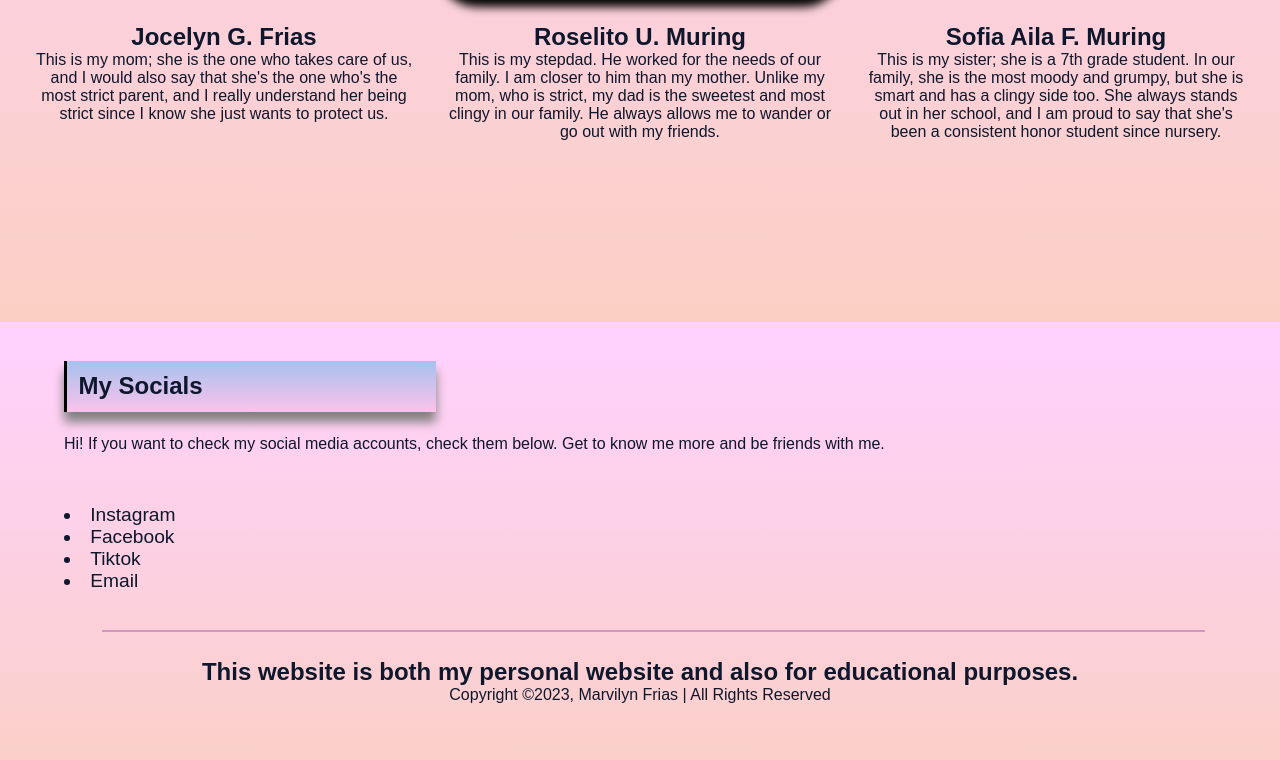
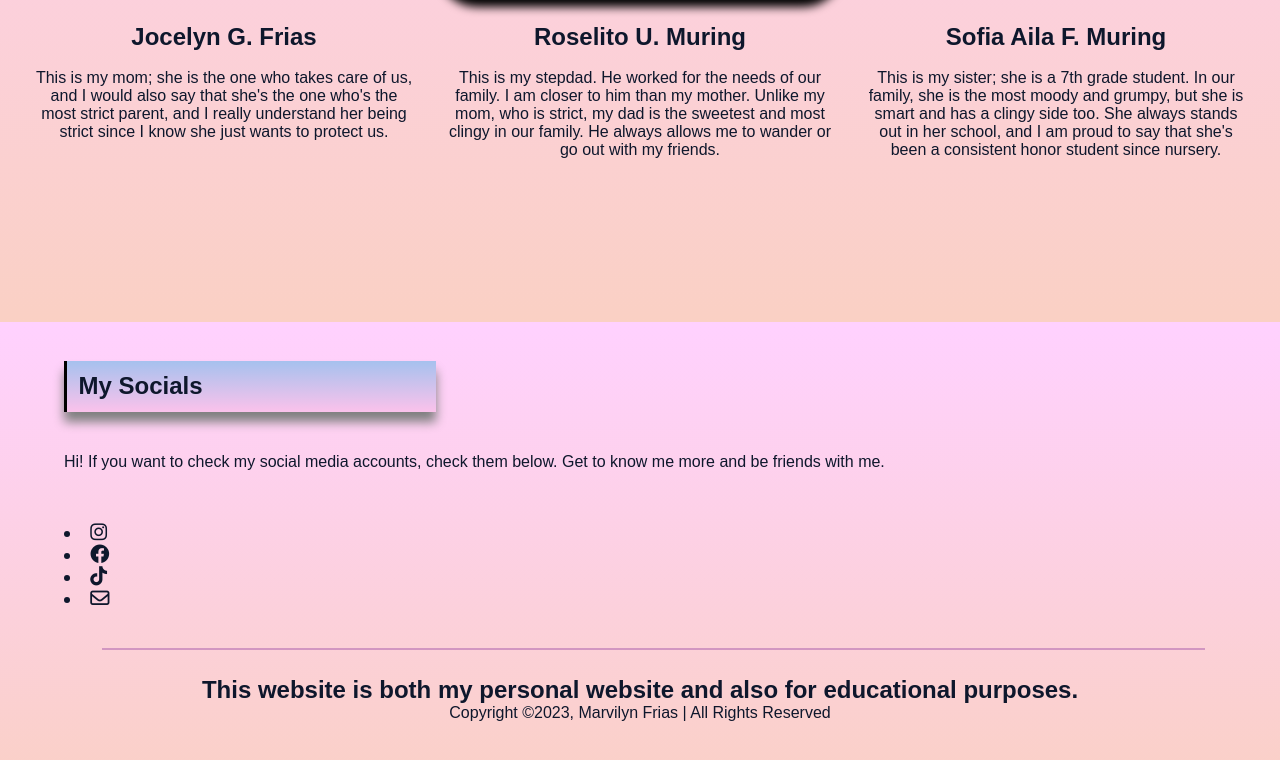
Before and after one commit to lynxzinxz/marvilynfrias, a plain HTML site: page index.html in a window 1280 px wide. Shown: the part 4261-5021 px from the top of the page. Drawn offline with Linux system fonts and the light colour scheme.

Commit message:
Update index.html

```diff
--- a/index.html
+++ b/index.html
@@ -7,6 +7,7 @@
     <title>Personal Website</title>
     <link rel="stylesheet" href="style.css">
     <link rel="icon" href="https://scontent.fmnl3-3.fna.fbcdn.net/v/t39.30808-6/370043949_1419913018557609_6589595485663193184_n.jpg?_nc_cat=111&ccb=1-7&_nc_sid=a2f6c7&_nc_ohc=UOdrgi_OIlsAX_00SUL&_nc_ht=scontent.fmnl3-3.fna&oh=00_AfAkISfzhsRN-nWOgWDuzgHgg54oJjRvlZwCNPA1MxCo1g&oe=651CCECB" type="image/jpeg">
+    <link rel="stylesheet" href="https://cdnjs.cloudflare.com/ajax/libs/font-awesome/6.4.2/css/all.min.css" integrity="sha512-z3gLpd7yknf1YoNbCzqRKc4qyor8gaKU1qmn+CShxbuBusANI9QpRohGBreCFkKxLhei6S9CQXFEbbKuqLg0DA==" crossorigin="anonymous" referrerpolicy="no-referrer" />
 </head>
 <body>
     <nav>
@@ -78,6 +79,7 @@
             <div class="education">
                 <div class="information">
                     <h2> I graduated from Moonwalk Elementary School in Las Piñas in elementary. </h2>
+                    <br>
                     <p> In elementary school, I didn't even get honors from grade 1 to grade 6, but I was always in the top ten learners in the room, so I often got a medal ribbon. </p>
                 </div>
                 <div class="img-wrapper">
@@ -87,6 +89,7 @@
             <div class="education">
                 <div class="information">
                     <h2> I graduated from City of Bacoor National High School in San Nicolas with honors. </h2>
+                    <br>
                     <p>In my junior high school journey, the 7th grade school year was the best because I met many friends who worked together academically. All my circle friends and I are among the top ten learners in the class, and I am very proud to be with them. In 8th and 9th grade, it was the worst school year that I ever had because of the pandemic. It was modular learning, and I really struggled, but this is where I started to be an honor student. In grade 10, it was the best but also the worst. Here I proved to myself that I can excel in the room, and I proved it because throughout the school year I was a consistent honor student until I graduated. </p>
                 </div>
                 <div class="img-wrapper">
@@ -96,6 +99,7 @@
             <div class="education">
                 <div class="information">
                     <h2> SHS Life So Far </h2>
+                    <br>
                     <p>Currently studying at SHS in San Nicolas, Bacoor Cavite, taking the Track of Technical-Vocational-Livelihood (TVL) and ICT major in computer programming.</p>
                 </div>
                 <div class="img-wrapper">
@@ -117,14 +121,17 @@
         <div class="info-container">
             <div class="information">
                 <h2>Jocelyn G. Frias </h2>
+                <br>
                 <p>This is my mom; she is the one who takes care of us, and I would also say that she's the one who's the most strict parent, and I really understand her being strict since I know she just wants to protect us.</p>
             </div>
             <div class="information">
                 <h2>Roselito U. Muring</h2>
+                <br>
                 <p>This is my stepdad. He worked for the needs of our family. I am closer to him than my mother. Unlike my mom, who is strict, my dad is the sweetest and most clingy in our family. He always allows me to wander or go out with my friends.</p>
             </div>
             <div class="information">
                 <h2>Sofia Aila F. Muring </h2>
+                <br>
                 <p>This is my sister; she is a 7th grade student. In our family, she is the most moody and grumpy, but she is smart and has a clingy side too. She always stands out in her school, and I am proud to say that she's been a consistent honor student since nursery.</p>
             </div>
         </div>
@@ -132,13 +139,14 @@
     <div class="socials">
         <div class="section-title">
             <h2> My Socials </h2>
+            <br>
             <p>Hi! If you want to check my social media accounts, check them below. Get to know me more and be friends with me.</p>
         </div>
         <div class="social-container">
-            <li><a href="https://www.instagram.com/lynx.zin/" target="_blank">Instagram</a></li>
-            <li><a href="https://www.facebook.com/FMarvs?mibextid=LQQJ4d" target="_blank">Facebook</a></li>
-            <li><a href="https://www.tiktok.com/@feisxz" target="_blank">Tiktok</a></li>
-            <li><a href="mailto:marvilynfrias11@gmail.com" target="_blank">Email</a></li>
+            <li><a href="https://www.instagram.com/lynx.zin/" target="_blank"><i class="fa-brands fa-instagram"></i></a></li>
+            <li><a href="https://www.facebook.com/FMarvs?mibextid=LQQJ4d" target="_blank"><i class="fa-brands fa-facebook"></i></a></li>
+            <li><a href="https://www.tiktok.com/@feisxz" target="_blank"><i class="fa-brands fa-tiktok"></i></a></li>
+            <li><a href="mailto:marvilynfrias11@gmail.com" target="_blank"><i class="fa-regular fa-envelope"></i></a></li>
         </div>
         <hr>
         <div class="end">
```
